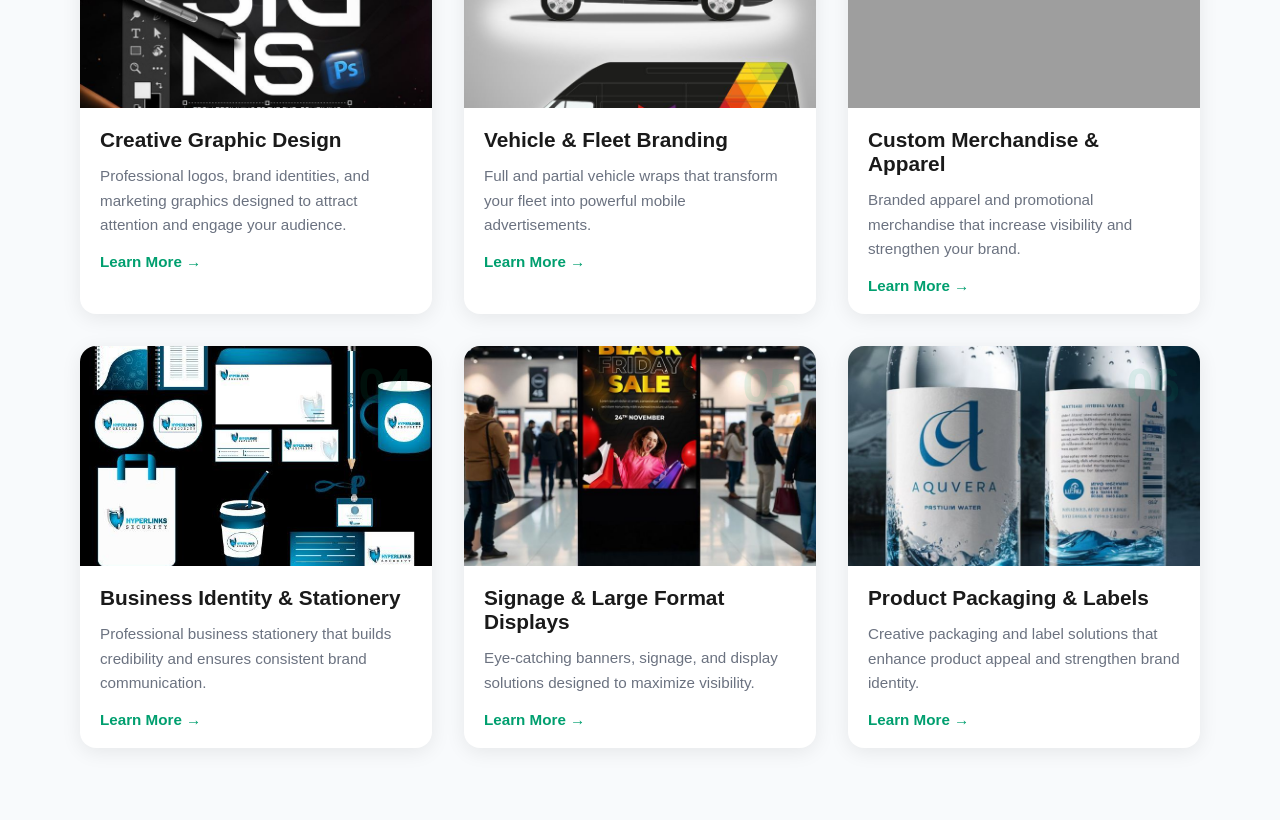
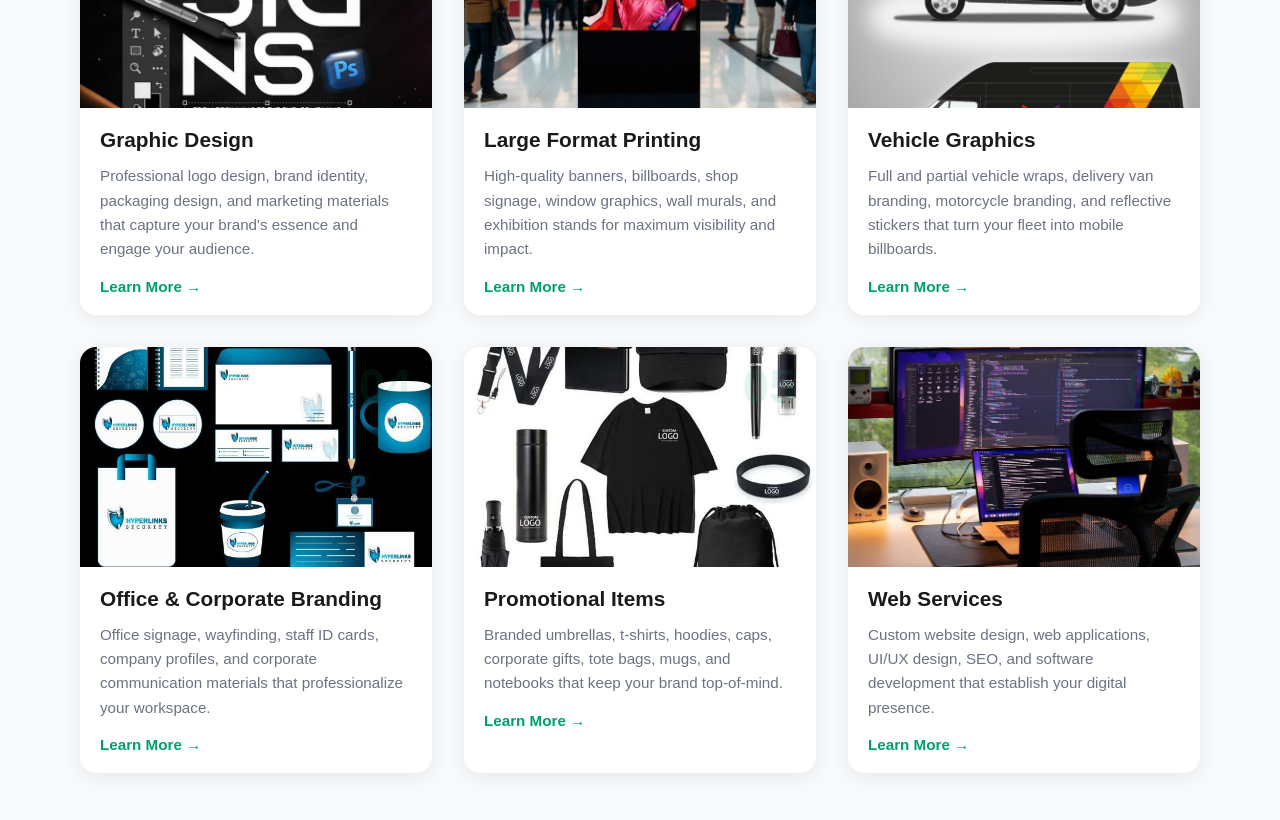
Before and after one commit to Godswillomuka/dynamic-hub, a React (Vite) app: page / in a window 1280 px wide. Shown: the part 1760-2580 px from the top of the page. Built offline with nearby package versions, Linux system fonts and the light colour scheme; grey boxes are pictures that could not be loaded.

Commit message:
Fix services array: add missing imports and align with 6 service categories

```diff
--- a/src/pages/About.jsx
+++ b/src/pages/About.jsx
@@ -105,7 +105,7 @@ const About = () => {
               />
             </div>
             <div className="story-content">
-              <span className="section-eyebrow">Our Story</span>
+              {/* <span className="section-eyebrow">Our Story</span> */}
               <h2 className="section-title">Who We Are</h2>
               <p className="section-text">
                 Dynamic Freelance Hub was founded with a simple mission: to provide businesses with accessible, high-quality printing and branding solutions.
--- a/src/pages/Home.jsx
+++ b/src/pages/Home.jsx
@@ -26,6 +26,11 @@ import notebookImg from '../assets/product-notebook.png';
 import lanyardImg from '../assets/product-lanyard.png';
 import deskcalender from '../assets/deskcalender.png';
 import giftvoucher from '../assets/giftvoucher.png';
+
+// Import missing images for services
+import officeBrandingImg from '../assets/service-identity.png'; // Using existing identity image for office branding
+import promoItemsImg from '../assets/service-promo.png'; // Using promo image
+import webServicesImg from '../assets/service-coding.png'; // Using coding image for web services
 
 const fadeInUp = {
   hidden: { opacity: 0, y: 20 },
@@ -95,12 +100,42 @@ const HeroClock = () => {
 };
 
 const services = [
-  { title: "Creative Graphic Design", desc: "Professional logos, brand identities, and marketing graphics designed to attract attention and engage your audience.", img: designImg, link: "/services" },
-  { title: "Vehicle & Fleet Branding", desc: "Full and partial vehicle wraps that transform your fleet into powerful mobile advertisements.", img: vehicleImg, link: "/services" },
-  { title: "Custom Merchandise & Apparel", desc: "Branded apparel and promotional merchandise that increase visibility and strengthen your brand.", img: apparelImg, link: "/services" },
-  { title: "Business Identity & Stationery", desc: "Professional business stationery that builds credibility and ensures consistent brand communication.", img: identityImg, link: "/services" },
-  { title: "Signage & Large Format Displays", desc: "Eye-catching banners, signage, and display solutions designed to maximize visibility.", img: largeFormatImg, link: "/services" },
-  { title: "Product Packaging & Labels", desc: "Creative packaging and label solutions that enhance product appeal and strengthen brand identity.", img: packagingImg, link: "/services" },
+  {
+    title: "Graphic Design",
+    desc: "Professional logo design, brand identity, packaging design, and marketing materials that capture your brand's essence and engage your audience.",
+    img: designImg,
+    link: "services/logo-design"
+  },
+  {
+    title: "Large Format Printing",
+    desc: "High-quality banners, billboards, shop signage, window graphics, wall murals, and exhibition stands for maximum visibility and impact.",
+    img: largeFormatImg,
+    link: "services/pvc-flex-banners"
+  },
+  {
+    title: "Vehicle Graphics",
+    desc: "Full and partial vehicle wraps, delivery van branding, motorcycle branding, and reflective stickers that turn your fleet into mobile billboards.",
+    img: vehicleImg,
+    link: "services/full-vehicle-wraps"
+  },
+  {
+    title: "Office & Corporate Branding",
+    desc: "Office signage, wayfinding, staff ID cards, company profiles, and corporate communication materials that professionalize your workspace.",
+    img: officeBrandingImg,
+    link: "services/office-signage"
+  },
+  {
+    title: "Promotional Items",
+    desc: "Branded umbrellas, t-shirts, hoodies, caps, corporate gifts, tote bags, mugs, and notebooks that keep your brand top-of-mind.",
+    img: promoItemsImg,
+    link: "services/branded-umbrellas"
+  },
+  {
+    title: "Web Services",
+    desc: "Custom website design, web applications, UI/UX design, SEO, and software development that establish your digital presence.",
+    img: webServicesImg,
+    link: "services/web-applications"
+  },
 ];
 
 const products = [
```
